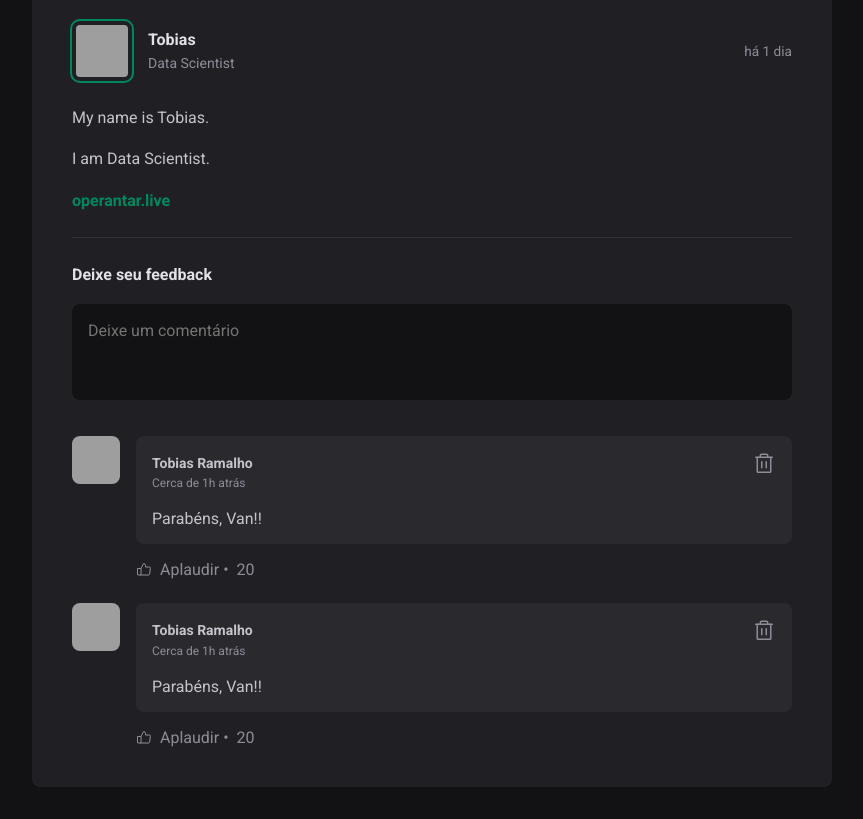
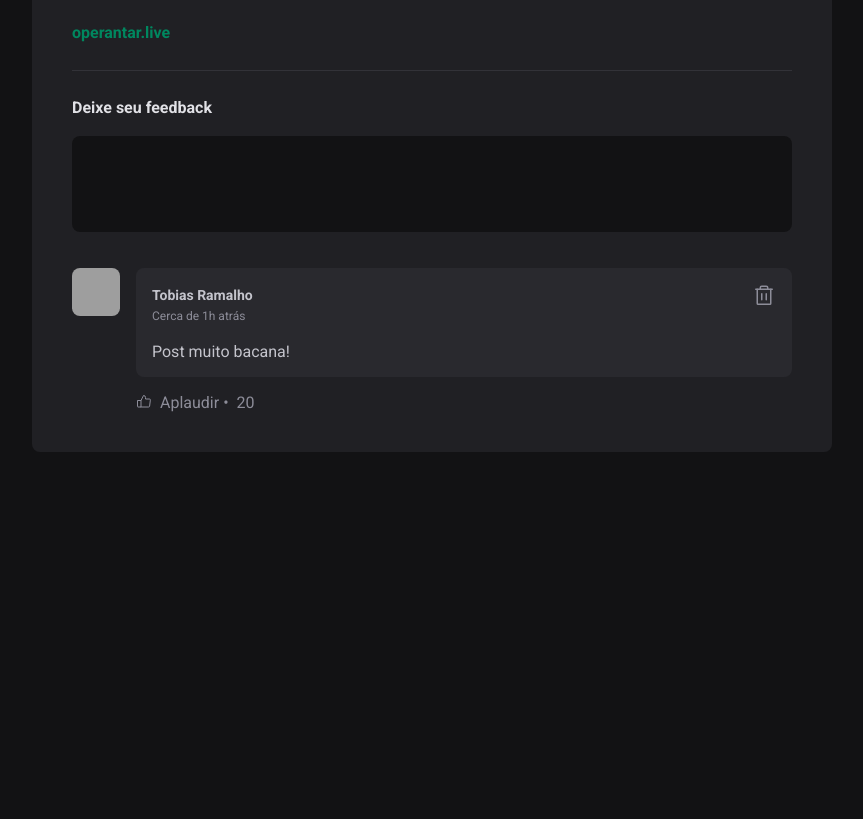
Before and after one commit to VanessaBach/React-profile, a React (Vite) app: page / in a window 1280 px wide. Shown: the part 962-1781 px from the top of the page, without its empty margins (352-1215 px from the left). After the commit the page ends 1446 px from the top, so only its background shows below. Built offline with nearby package versions, Linux system fonts and the light colour scheme; grey boxes are pictures that could not be loaded.

Commit message:
creating new comments

```diff
--- a/src/App.jsx
+++ b/src/App.jsx
@@ -53,6 +53,7 @@ export function App() {
             {posts.map(post => {
               return (
                 <Post
+                  key={post.id }
                   author={post.author}
                   content={post.content}
                   publishedAt={post.publishedAt}
--- a/src/components/Comment.jsx
+++ b/src/components/Comment.jsx
@@ -2,7 +2,11 @@ import { ThumbsUp, Trash } from 'phosphor-react'
 import { Avatar } from './Avatar'
 import styles from './Comment.module.css'
 
-export function Comment() {
+export function Comment({ content, onDeleteComment }) {
+  function handleDeleteComment() {
+    deleteComment(content);
+  }
+
   return(
     <div className={styles.comment}>
       <Avatar hasBorder={false} src="https://avatars.githubusercontent.com/u/9847731?v=4"  alt="" />
@@ -18,11 +22,11 @@ export function Comment() {
             </button>
 
           </header>
-          <p>Parabéns, Van!!</p>
+          <p>{content}</p>
         </div>
 
         <footer>
-          <button>
+          <button onClick={ handleDeleteComment}>
             <ThumbsUp/>
             Aplaudir <span> 20 </span>
           </button>
--- a/src/components/Post.jsx
+++ b/src/components/Post.jsx
@@ -9,9 +9,9 @@ import styles from './Post.module.css';
 export function Post({author, publishedAt, content}) {
 
   const [comments, setComments] = useState([
-    1,
-    2,
+    'Post muito bacana!'
   ] )
+  const [newCommentText, setNewCommentText] =useState(' ')
 
   const publishedDateFormatted = format(publishedAt, "d 'de' LLLL 'às' HH:mm'h'", {
     locale: ptBR,
@@ -24,7 +24,22 @@ export function Post({author, publishedAt, content}) {
 
   function handleCreateNewComment() {
     event.preventDefault()
-    setComments([...comments, comments.length + 1]);
+
+    setComments([...comments, newCommentText]);
+    setNewCommentText(' ');
+  }
+
+  function handleNewCommentChange() {
+    setNewCommentText(event.target.value);
+  }
+
+  function deleteComment(commentToDelete) {
+    const commentsWithoutDeletedOne = comments.filter( comment => {
+      return comment != commentToDelete;
+    })
+
+    setComments(commentsWithoutDeletedOne);
+
   }
 
   return (
@@ -46,9 +61,9 @@ export function Post({author, publishedAt, content}) {
       <div className={styles.content}>
         {content.map(line => {
           if (line.type == 'paragraph') {
-            return <p>{line.content}</p>;
+            return <p key={line.content }>{line.content}</p>;
           } else if (line.type == 'link') {
-            return <p><a href="#">{line.content}</a></p>;
+            return <p key={line.content }><a href="#">{line.content}</a></p>;
           }
         })}
       </div>
@@ -56,7 +71,10 @@ export function Post({author, publishedAt, content}) {
       <form onSubmit={handleCreateNewComment} className={styles.commentForm}>
         <strong> Deixe seu feedback</strong>
         <textarea
+          name="comment"
           placeholder="Deixe um comentário"
+          value={newCommentText}
+          onChange={handleNewCommentChange}
         />
         <footer>
           <button type="submit">Publicar</button>
@@ -65,7 +83,13 @@ export function Post({author, publishedAt, content}) {
 
       <div className={styles.commentList}>
         {comments.map( comment => {
-          return <Comment />
+          return (
+            <Comment
+              key={comment }
+              content={comment}
+              onDeleteComment={deleteComment}
+            />
+          )
         })}
       </div>
     </article>
```
